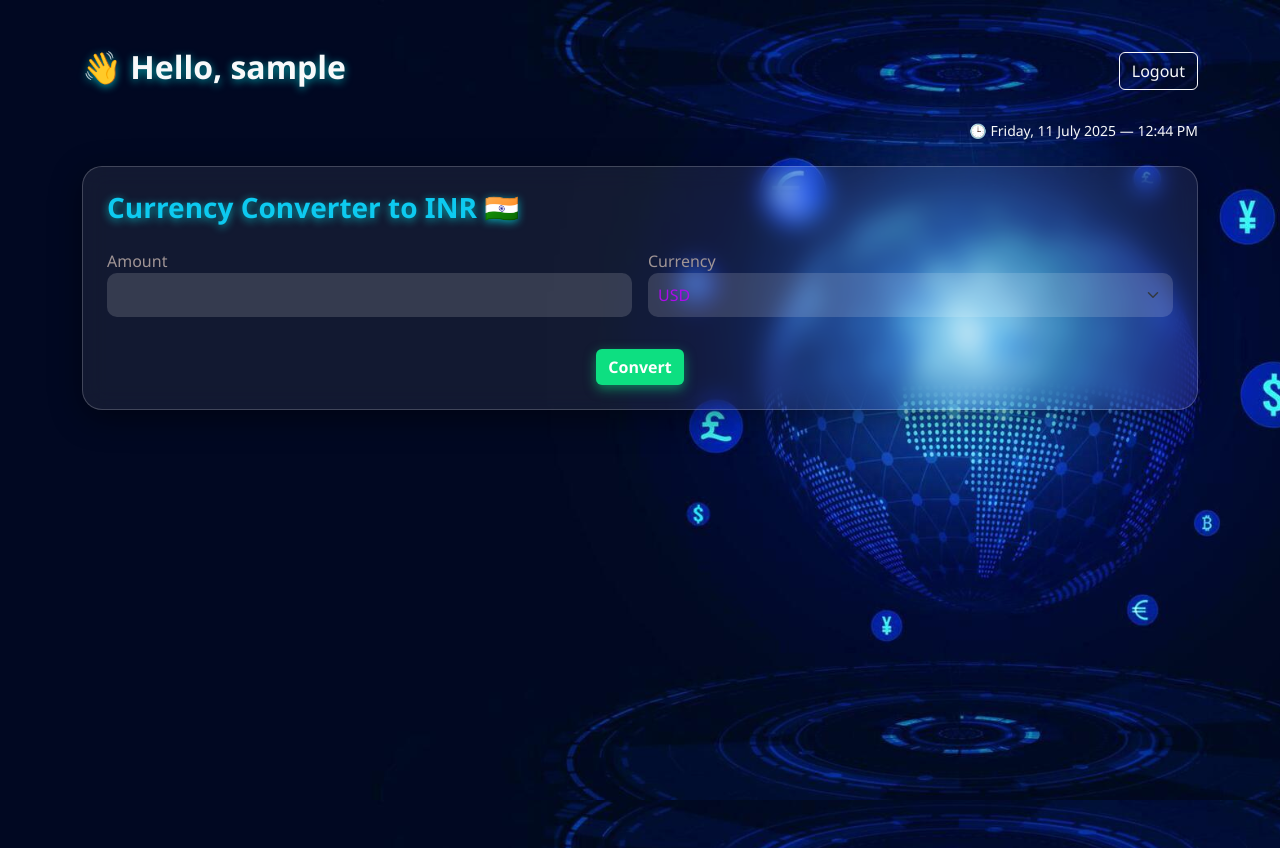
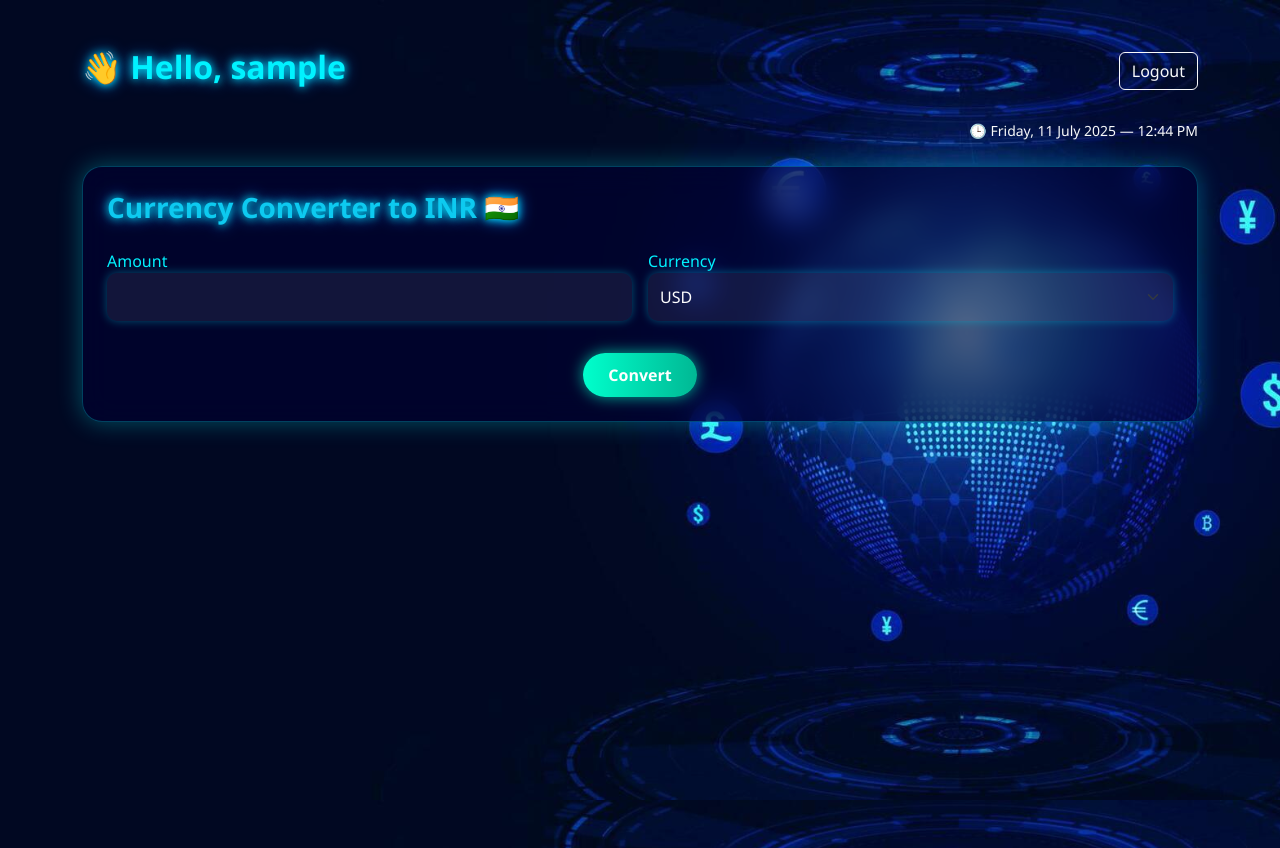
Before and after one commit to BHAVYSHETA/currency-convertor, a Flask app: page /converter in a window 1280 px wide. Run offline with Flask 3, Linux system fonts and the light colour scheme; the visitor is signed in with stand-in values (Sample User, id 1).

Commit message:
update static

```diff
--- a/static/style2.css
+++ b/static/style2.css
@@ -1,7 +1,6 @@
 /* ==== BASE LAYOUT ==== */
 body {
     background-image: url("/static/background.jpeg");
-    border-color: black;
     background-size: cover;
     background-position: center;
     background-attachment: fixed;
@@ -11,37 +10,38 @@ body {
     min-height: 100vh;
     width: 100%;
     font-family: 'Segoe UI', Tahoma, Geneva, Verdana, sans-serif;
-    color: #c206e7;
+    color: #00ffe1;
     overflow-x: hidden;
-
 }
 
-/* ==== GLASS CARD (FOR DASHBOARD) ==== */
+/* ==== GLASS CARD ==== */
 .glass-card {
-    background: rgba(255, 255, 255, 0.07);
-    border: 1px solid rgba(255, 255, 255, 0.2);
-    backdrop-filter: blur(12px);
-    -webkit-backdrop-filter: blur(12px);
+    background: rgba(0, 0, 50, 0.6); /* deep futuristic blue */
+    border: 1px solid rgba(0, 255, 255, 0.25);
+    backdrop-filter: blur(15px);
+    -webkit-backdrop-filter: blur(15px);
     border-radius: 20px;
-    box-shadow: 0 8px 32px rgba(0, 0, 0, 0.45);
+    box-shadow: 0 0 25px rgba(0, 255, 255, 0.3);
     padding: 30px;
-    color: #a09595;
+    color: #00f2ff;
 }
 
-/* ==== FORM INPUT STYLING ==== */
+/* ==== FORM INPUTS ==== */
 input.form-control,
 select.form-select {
-    background-color: rgba(255, 255, 255, 0.15);
-    color: #ad0cec;
+    background-color: rgba(255, 255, 255, 0.07);
+    color: #ffffff;
     border: none;
     border-radius: 10px;
-    padding: 10px;
+    padding: 12px;
+    box-shadow: 0 0 10px #00f2ff55;
 }
 
 /* ==== HEADER TEXT ==== */
 h2, h3 {
     font-weight: bold;
-    text-shadow: 0 2px 8px rgba(0, 255, 255, 0.6);
+    color: #00f2ff;
+    text-shadow: 0 0 8px #00f2ff, 0 0 16px #0088ff;
 }
 
 /* ==== CURRENCY ICONS ==== */
@@ -52,7 +52,7 @@ h2, h3 {
     font-size: 2.5rem;
     color: #00ffd5;
     font-weight: bold;
-    text-shadow: 0 0 10px #00ffd5;
+    text-shadow: 0 0 12px #00ffd5;
 }
 
 .currency-right {
@@ -62,20 +62,25 @@ h2, h3 {
     font-size: 2.5rem;
     color: #ffee55;
     font-weight: bold;
-    text-shadow: 0 0 10px #ffee55;
+    text-shadow: 0 0 12px #ffee55;
 }
 
 /* ==== BUTTON ==== */
 .btn-success {
-    background-color: #0ddf81;
+    background: linear-gradient(to right, #00ffcc, #00b894);
     border: none;
     font-weight: bold;
-    box-shadow: 0 4px 12px rgba(13, 223, 129, 0.5);
+    box-shadow: 0 0 15px #00ffccaa;
+    color: #fff;
+    padding: 10px 25px;
+    border-radius: 25px;
+    transition: 0.3s;
 }
 
 .btn-success:hover {
-    background-color: #0be278;
-    box-shadow: 0 0 20px #0be278;
+    background-color: #00ffcc;
+    box-shadow: 0 0 25px #00ffcc;
+    transform: scale(1.05);
 }
 
 /* ==== RESPONSIVE ==== */
```
